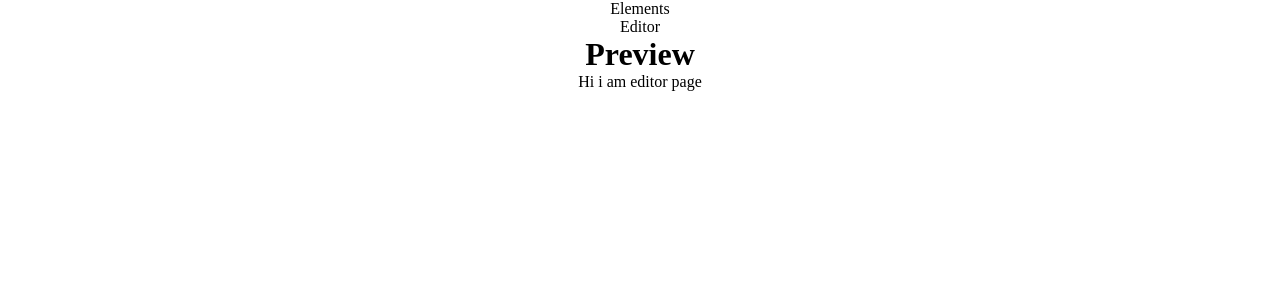
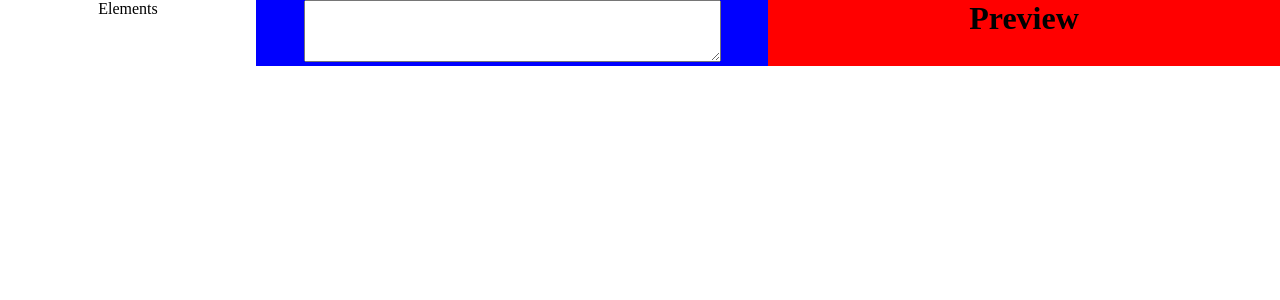
Before and after one commit to akarshbarar/readmecreator, a React (Create React App) app: page /editor in a window 1280 px wide. Shown: the top 300 px of the page. Built offline with nearby package versions, Linux system fonts and the light colour scheme.

Commit message:
some chnages

```diff
--- /dev/null
+++ b/src/COMPONENTS/ELEMENTS/Elements.css
@@ -0,0 +1,3 @@
+.elements{
+    flex: 1;
+}
--- a/src/COMPONENTS/ELEMENTS/Elements.js
+++ b/src/COMPONENTS/ELEMENTS/Elements.js
@@ -1,6 +1,6 @@
 
 import React from 'react'
-
+import './Elements.css'
 function Elements() {
     return (
         <div className="elements">
--- /dev/null
+++ b/src/COMPONENTS/MARKDOWNEDITOR/MainEditor.css
@@ -0,0 +1,4 @@
+.maineditor{
+    flex: 2;
+    background-color: blue;
+}
--- a/src/COMPONENTS/MARKDOWNEDITOR/MainEditor.js
+++ b/src/COMPONENTS/MARKDOWNEDITOR/MainEditor.js
@@ -1,9 +1,10 @@
 import React from 'react'
-
+import './MainEditor.css'
 function MainEditor() {
     return (
-        <div>
-            Editor
+        <div className="maineditor">
+            <textarea id="w3review" name="w3review" rows="4" cols="50"></textarea>
+
         </div>
     )
 }
--- /dev/null
+++ b/src/COMPONENTS/PREVIEW/Preview.css
@@ -0,0 +1,4 @@
+.preview{
+    flex:2;
+    background-color: red;
+}
--- a/src/COMPONENTS/PREVIEW/Preview.js
+++ b/src/COMPONENTS/PREVIEW/Preview.js
@@ -1,8 +1,8 @@
 import React from 'react'
-
+import './Preview.css'
 function Preview() {
     return (
-        <div>
+        <div className="preview">
             <h1>Preview</h1>
         </div>
     )
--- a/src/PAGES/EDITOR/Editor.css
+++ b/src/PAGES/EDITOR/Editor.css
@@ -0,0 +1,4 @@
+.editor{
+    display: flex;
+    justify-content: space-between;
+}
--- a/src/PAGES/EDITOR/Editor.js
+++ b/src/PAGES/EDITOR/Editor.js
@@ -9,7 +9,6 @@ function Editor() {
             <Elements/>
             <MainEditor/>
             <Preview/>
-            Hi i am editor page
         </div>
     )
 }
```
